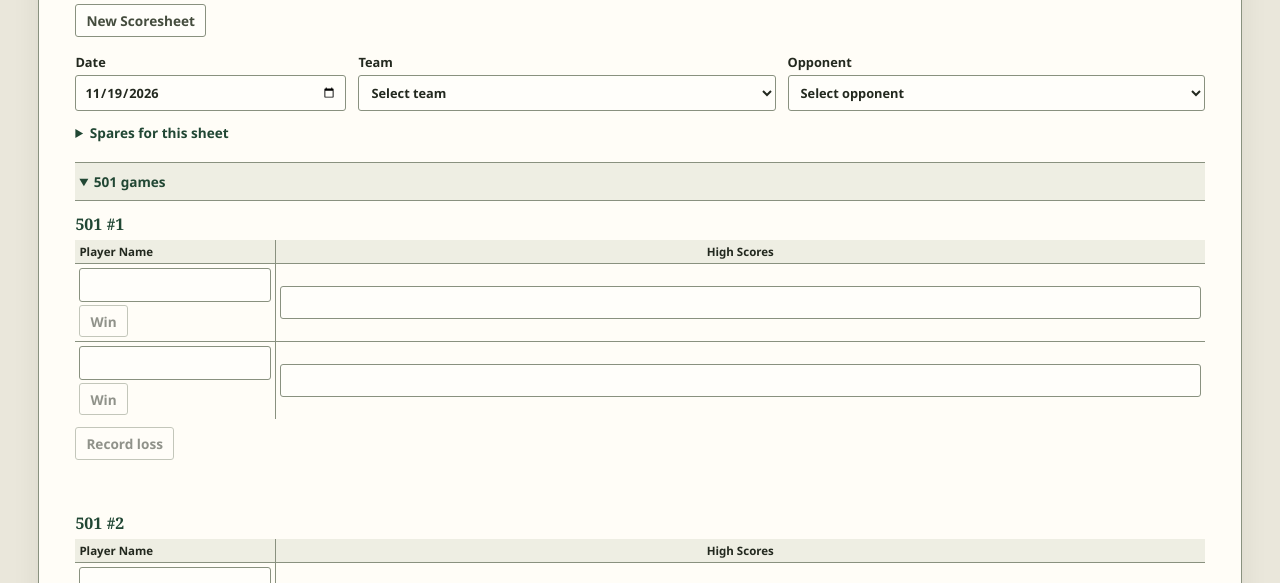
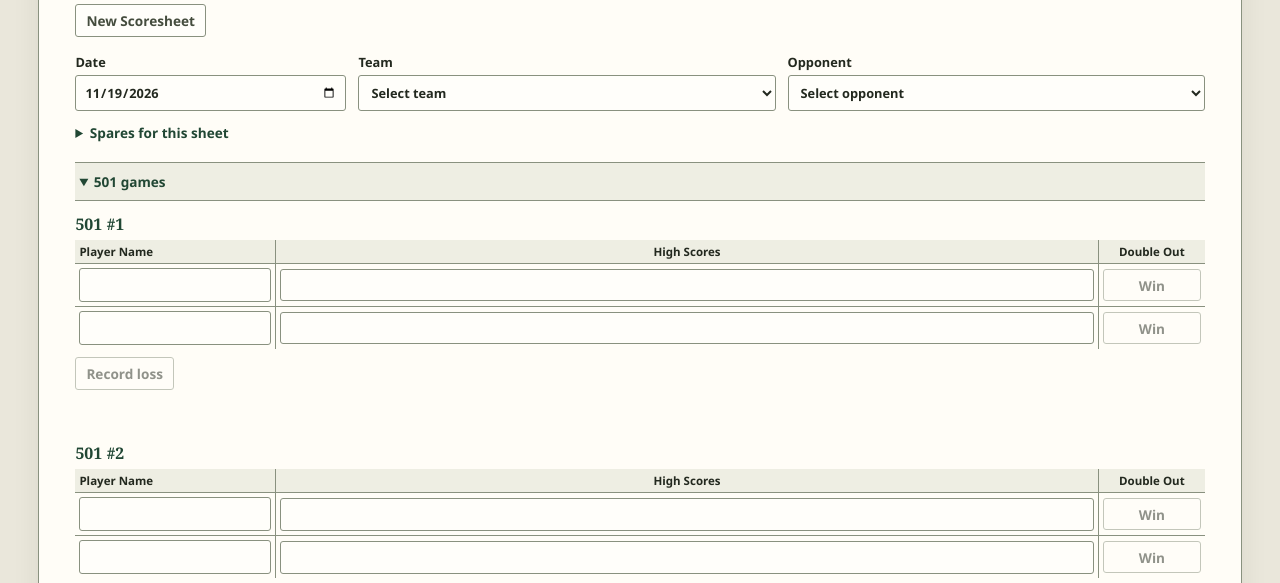
Before and after one commit to Adombom/browser-scoresheet, a plain HTML site: page index.html in a window 1280 px wide. Shown: the part 169-752 px from the top of the page. Drawn offline with Linux system fonts and the light colour scheme.

Commit message:
Place win controls in the Double Out column

```diff
--- a/index.html
+++ b/index.html
@@ -69,6 +69,7 @@
     .game-501 h2 { font-size: 1rem; margin-bottom: 5px; }
     .grid-501 th, .grid-501 td { padding: 4px; }
     .grid-501 th[scope="row"] { text-align: left; }
+    .grid-501 th.checkout { width: 106px; }
     .grid-501 thead th:first-child { width: 200px; text-align: left; }
     .high-score-field { position: relative; background: var(--field); border-radius: 3px; }
     .grid-501 .high-scores, .high-score-marks { font-size: .82rem; line-height: 1.25; }
@@ -97,6 +98,7 @@
     thead th { padding: 7px 3px; background: var(--soft); font-size: .72rem; }
     .score-grid thead th:first-child { width: 167px; text-align: left; padding-left: 8px; }
     .score-grid thead th.stat { width: 60px; }
+    .score-grid thead th.checkout { width: 112px; }
     .score-grid tbody th { padding: 5px; background: var(--paper); }
     .score-grid tr > :first-child { position: sticky; left: 0; z-index: 1; box-shadow: 1px 0 var(--line); }
     .name-input { font-size: .82rem; font-weight: 500; }
@@ -118,7 +120,8 @@
     .visit[title] { cursor: help; }
     td.stat { background: var(--stat-background); font-size: .86rem; }
     td.average { font-weight: 700; }
-    .row-checkout { display: block; margin-top: 3px; min-height: 32px; padding: 3px 10px; }
+    td.checkout { padding: 4px; }
+    .row-checkout { width: 100%; min-height: 32px; padding: 3px 6px; }
     .row-checkout.win { --checkout-highlight: var(--highlighter); }
     .row-checkout.larry { --checkout-highlight: var(--larry-highlight); }
     .row-checkout.win, .row-checkout.win:hover:enabled { background: var(--checkout-highlight); color: var(--highlight-ink); }
@@ -722,7 +725,6 @@
       });
       heading.append(input);
       addPlayerPicker(input);
-      heading.append(checkoutButton(game, row, result => setResult(gameIndex, result)));
       return heading;
     }
 
@@ -822,7 +824,8 @@
         : name ? "Record win for " + name : "Record win for player " + (row + 1));
     }
 
-    function checkoutButton(game, row, set) {
+    function checkoutCell(game, row, set) {
+      const cell = element("td", null, "checkout");
       const button = element("button", "Win", "row-checkout");
       button.type = "button";
       button.setAttribute("aria-haspopup", "dialog");
@@ -842,7 +845,8 @@
         checkoutDialog.showModal();
         checkoutPoints.select();
       });
-      return button;
+      cell.append(button);
+      return cell;
     }
 
     function clearCheckoutError() {
@@ -897,10 +901,10 @@
       const grid = gamePart(gameIndex, "score-grid");
       const columns = Math.max(initialColumns, Math.ceil(game.visits.length / playerCount),
         analysis.next == null ? 0 : Math.floor(analysis.next / playerCount) + 1);
-      grid.style.setProperty("--grid-width", (347 + columns * 68) + "px");
+      grid.style.setProperty("--grid-width", (457 + columns * 68) + "px");
       if (keepInputs && grid.tBodies[0]) {
         const header = grid.tHead.rows[0];
-        let existing = header.cells.length - 4;
+        let existing = header.cells.length - 5;
         const rows = [...grid.tBodies[0].rows];
         while (existing < columns) {
           const heading = element("th", "Shot " + (existing + 1));
@@ -915,8 +919,8 @@
       const head = element("thead");
       const header = element("tr");
       ["Name", ...Array.from({ length: columns }, (_, index) => "Shot " + (index + 1)),
-        "Total shots", "Total points", "Average"].forEach((label, index) => {
-        const heading = element("th", label, index > columns ? "stat" : null);
+        "Total shots", "Total points", "Average", "Double Out"].forEach((label, index) => {
+        const heading = element("th", label, label === "Double Out" ? "checkout" : index > columns ? "stat" : null);
         heading.scope = "col";
         header.append(heading);
       });
@@ -927,7 +931,8 @@
         line.append(lineupCell(gameIndex, game, row));
         for (let shot = 0; shot < columns; shot++) line.append(visitCell(gameIndex, game, row, shot));
         line.append(element("td", totals.shots, "stat"), element("td", totals.points, "stat"),
-          element("td", average(totals), "stat average"));
+          element("td", average(totals), "stat average"),
+          checkoutCell(game, row, result => setResult(gameIndex, result)));
         body.append(line);
       });
       grid.replaceChildren(head, body);
@@ -982,8 +987,8 @@
       const table = element("table", null, "grid-501");
       table.setAttribute("aria-labelledby", heading.id);
       const header = table.createTHead().insertRow();
-      for (const label of ["Player Name", "High Scores"]) {
-        const cell = element("th", label);
+      for (const label of ["Player Name", "High Scores", "Double Out"]) {
+        const cell = element("th", label, label === "Double Out" ? "checkout" : null);
         cell.scope = "col";
         header.append(cell);
       }
@@ -1064,7 +1069,6 @@
         });
         playerCell.append(player);
         addPlayerPicker(player);
-        playerCell.append(checkoutButton(game, row, changeResult));
         line.append(playerCell);
         const highs = line.insertCell();
         const scoreField = element("div", null, "high-score-field");
@@ -1120,6 +1124,7 @@
         });
         scoreField.append(marks, input);
         highs.append(scoreField);
+        line.append(checkoutCell(game, row, changeResult));
       });
       resultButton.addEventListener("click", () => changeResult(game.result ? null : { type: "loss" }));
       actions.append(resultButton);
```
